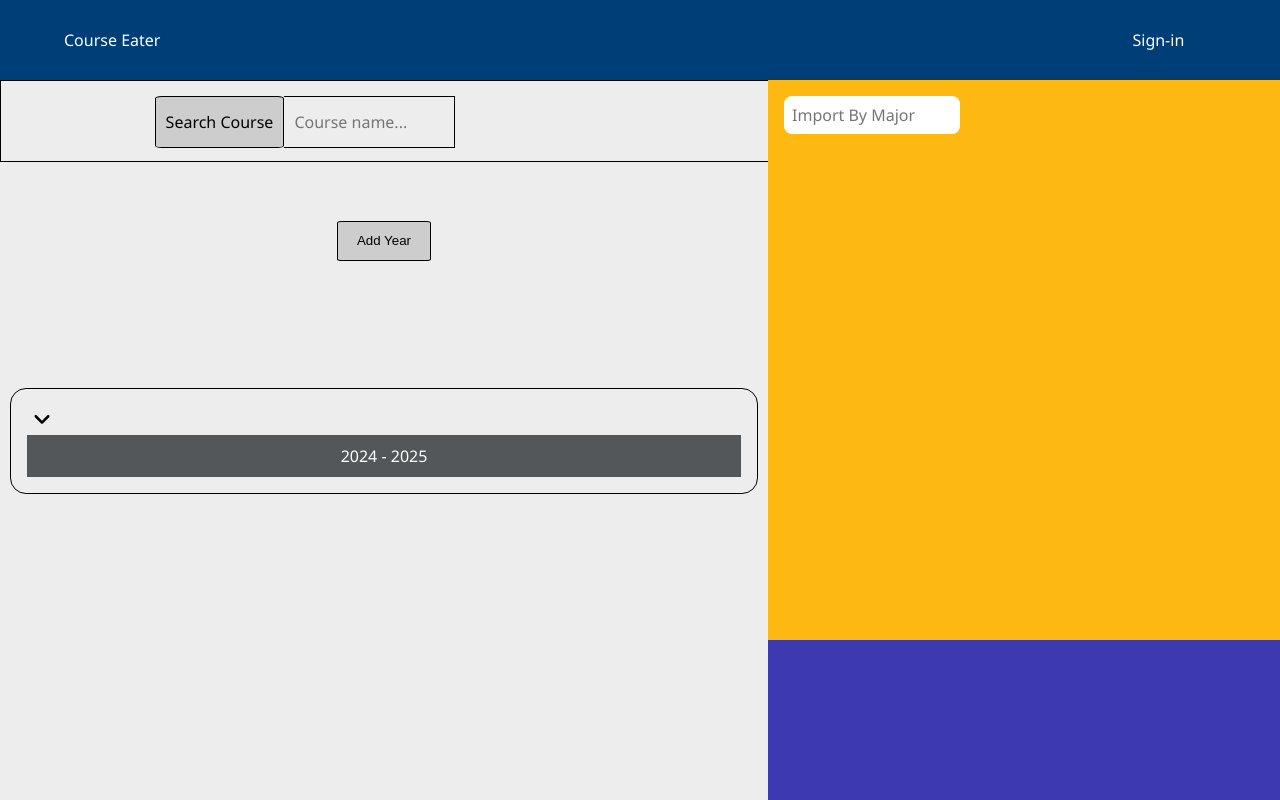
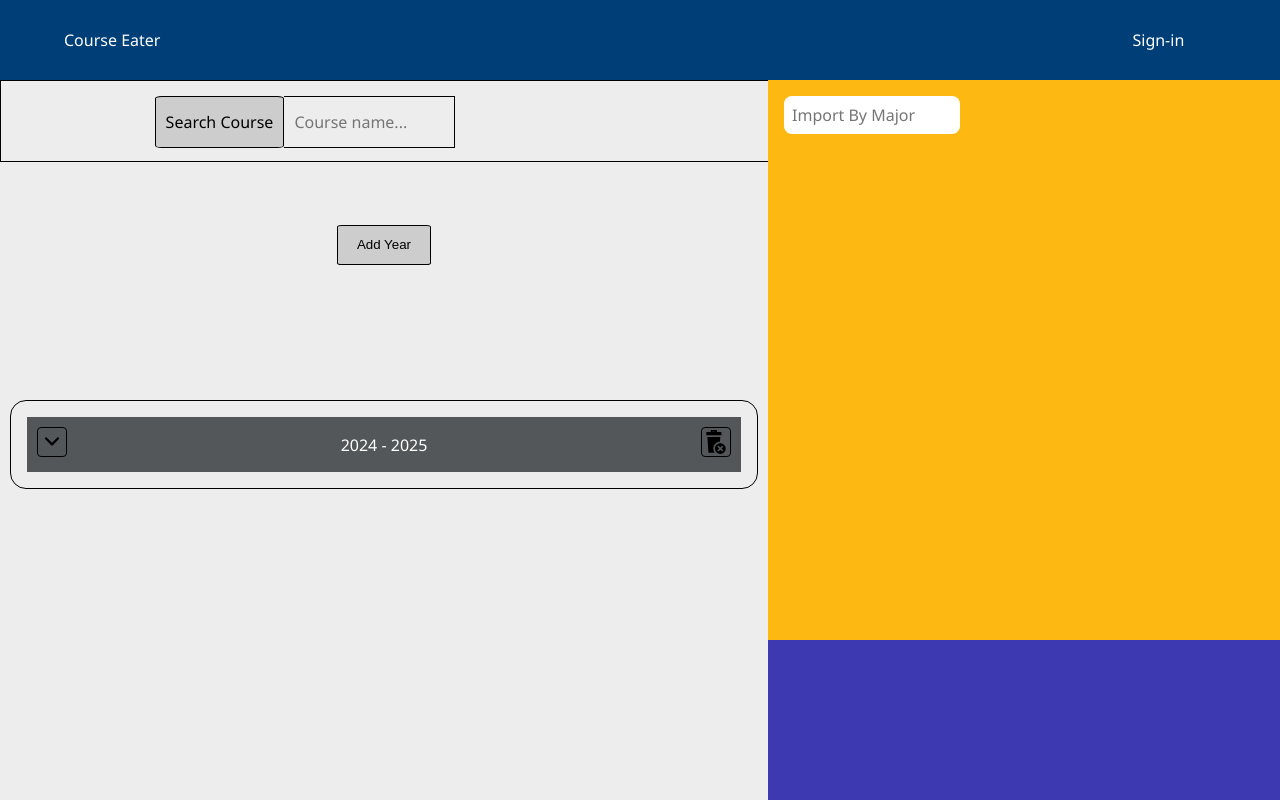
Before and after one commit to NeatPatel/course-planner, a React (Vite) app in the folder Frontend/: page / in a window 1280 px wide. Built offline with nearby package versions, Linux system fonts and the light colour scheme.

Commit message:
Started Delete Table
-Implemented new animations and transitions.
-Still working on the Delete function.
-Changed the layout of the icons.

```diff
--- a/Frontend/src/App.tsx
+++ b/Frontend/src/App.tsx
@@ -7,11 +7,15 @@ import DraggableCourse from "./components/DraggableCourse/DraggableCourse.tsx";
 
 function App() {
   const currentYearRef = useRef<number>(2024);
-  const [schedules, setSchedules] = useState<JSX.Element[]>([<SchedulePlanner startYear={currentYearRef.current} />]);
+  const [schedules, setSchedules] = useState<JSX.Element[]>([<SchedulePlanner onDelete={handleDeleteTable} startYear={currentYearRef.current} />]);
 
+  function handleDeleteTable(year) {
+    console.log(schedules);
+    console.log(year);
+  }
   function addSchedule() {
     currentYearRef.current += 1
-    setSchedules([...schedules, <SchedulePlanner startYear={currentYearRef.current} />])
+    setSchedules([...schedules, <SchedulePlanner onDelete={handleDeleteTable} startYear={currentYearRef.current} />])
   }
 
   return (
--- a/Frontend/src/components/SchedulePlanner/SchedulePlanner.module.css
+++ b/Frontend/src/components/SchedulePlanner/SchedulePlanner.module.css
@@ -25,7 +25,12 @@
   color: white;
   padding: 10px 10px;
   text-align: center;
+  display: flex;
+  align-items: center;
+  justify-content: space-between;
 }
+
+
 
 .hidden {
   height: 0px;
@@ -87,9 +92,33 @@ img {
 
 }
 
-img:hover {
+.dropdown {
+  border: 1px solid black;
+  border-radius: 0.25em;
+  transition: transform 0.75s ease-in-out,  background-color 0.25s ease-in-out 0.76s;
+}
+
+.dropdown:hover {
   transform:  rotate(360deg);
+  background-color: rgb(29, 125, 177);
 }
+
+.delete {
+  border: 1px solid black;
+  border-radius: 0.25em;
+  padding: 0.25vh;
+  transition:
+  background-color 0.25s ease-in-out,
+  transform 0.25s ease-in-out,
+  border-radius 0.25s ease-in-out;
+}
+.delete:hover {
+  transform: scale(1.2);
+  background-color: rgb(249, 41, 41);
+  border-radius: 0.5em;
+
+}
+
 
 /*th {
   padding: 5px 0px;
--- a/Frontend/src/components/SchedulePlanner/SchedulePlanner.tsx
+++ b/Frontend/src/components/SchedulePlanner/SchedulePlanner.tsx
@@ -1,5 +1,6 @@
 import styles from './SchedulePlanner.module.css';
 import DropdownIcon from '../../icons/dropdown.svg';
+import DeleteIcon from '../../icons/delete.svg';
 
 import { useState, useEffect, useRef } from 'react';
 
@@ -19,12 +20,14 @@ const testCourses: courseTerms = {
     'Summer': ['CS 161', 'CS 120A', 'Writing 60']
 }
 
-export default function SchedulePlanner({ courses = testCourses, startYear = 2024 }: props) {
+export default function SchedulePlanner({ courses = testCourses, onDelete, startYear = 2024}: props) {
     // For dropdown
 
     const [toggle, setDropdown] = useState("visible");
 
+
     const dropdownRef = useRef();
+    const delRef = useRef();
     function handleDropDown () {
 
         let year = dropdownRef?.current?.classList[1];
@@ -43,6 +46,12 @@ export default function SchedulePlanner({ courses = testCourses, startYear = 202
         }
         // console.log(table?.classList)
 
+    }
+
+    function handleDelete() {
+        let year = dropdownRef?.current?.classList[1];
+        // let table = document.querySelector(`.table${year}`);
+        onDelete(year);
     }
 
 
@@ -71,16 +80,24 @@ export default function SchedulePlanner({ courses = testCourses, startYear = 202
     return (
         <>
 
-            <div className={styles.container}>
-            <img ref={dropdownRef} className={"dropdown" + " " + startYear} onClick={handleDropDown}src={DropdownIcon} alt="" />
-
-                <div className={styles.yearLabel}>
-
-                    {startYear} - {startYear + 1}
+            <div id={`${startYear}`} className={styles.container}>
 
 
 
+                <div className={styles.yearLabel}>
+                    <div>
+                        <img ref={dropdownRef} className={"dropdown" + " " + startYear + " " + styles.dropdown} onClick={handleDropDown}src={DropdownIcon} alt="" />
+                    </div>
+
+                    <div>
+                        {startYear} - {startYear + 1}
+                    </div>
+
+                    <div>
+                        <img ref={delRef} className={"delete" + " " + startYear + " " + styles.delete} onClick={handleDelete}src={DeleteIcon} alt="" />
+                    </div>
                 </div>
+
 
 
                 <div className={`${styles.table} table${startYear} ${styles.hidden}`}>
```
Also changed, not shown: Frontend/src/icons/Trash.jpg (added), Frontend/src/icons/delete.svg (added).
